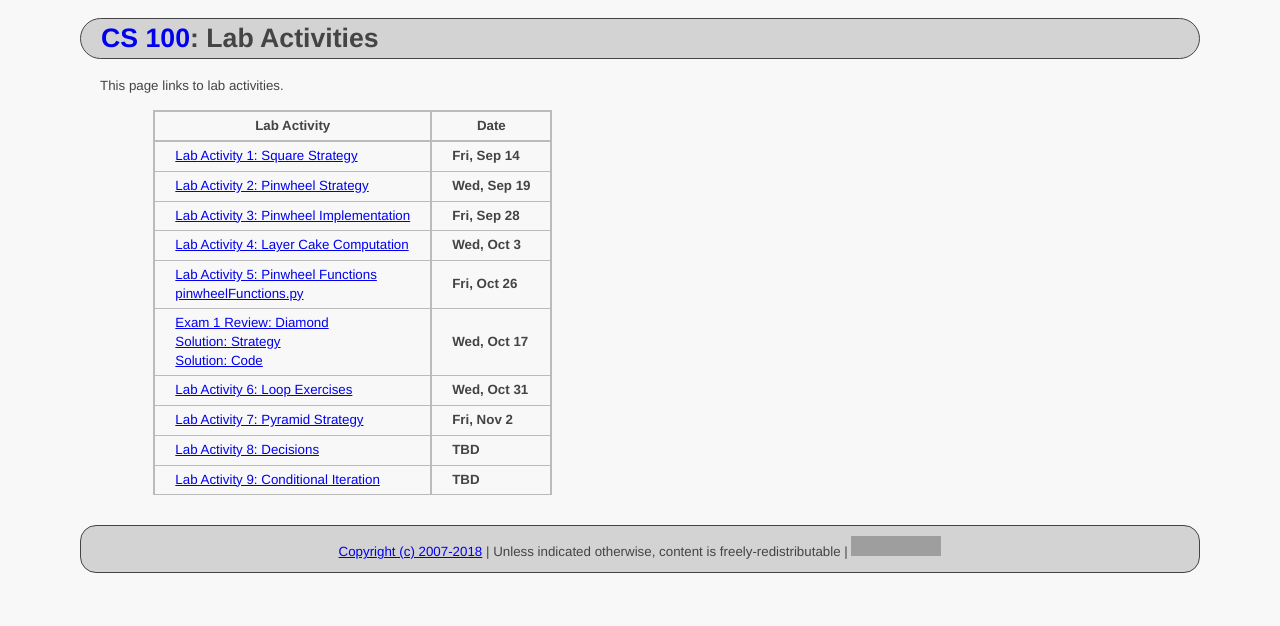
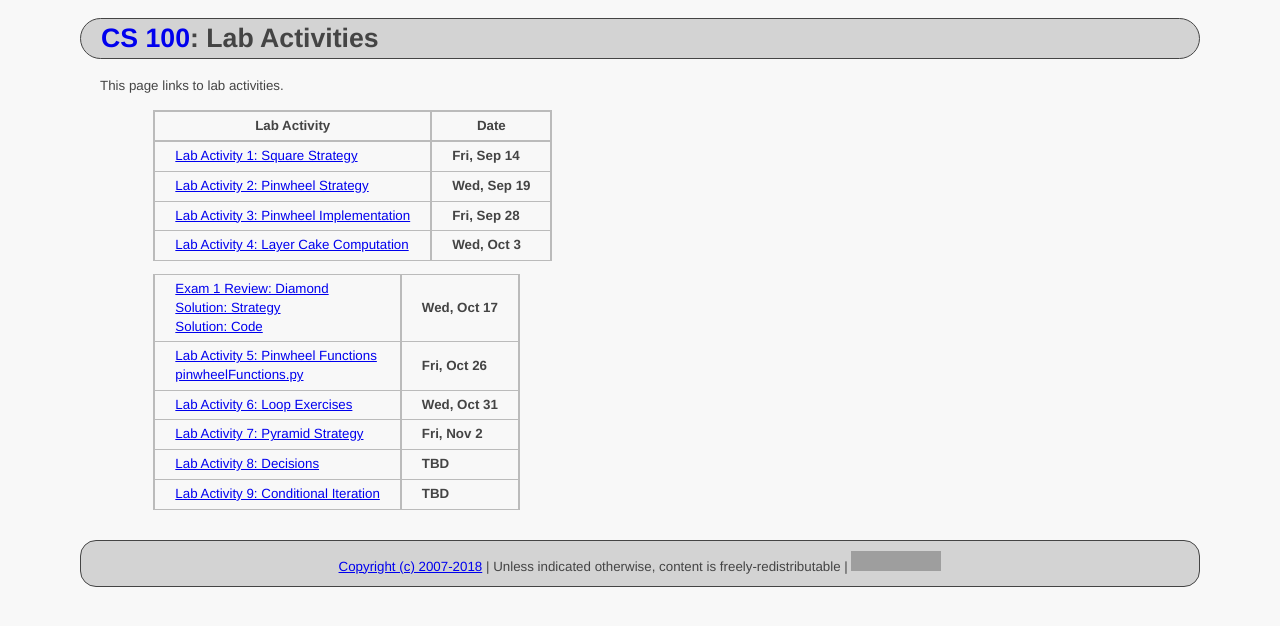
Before and after one commit to ycpcs/cs100-fall2018, a Jekyll site: the page built from labs/index.md, in a window 1280 px wide. Shown: the top 626 px of the page. Built offline with Jekyll 4.4.1, drawn with Linux system fonts in a browser that asks for light colours; grey boxes are pictures that could not be loaded.

```diff
--- a/labs/index.md
+++ b/labs/index.md
@@ -13,8 +13,9 @@ This page links to lab activities.
 > [Lab Activity 2: Pinwheel Strategy](CPADS_Lab2.pdf)        | **Wed, Sep 19** |
 > [Lab Activity 3: Pinwheel Implementation](CPADS_Lab3.pdf)  | **Fri, Sep 28** |
 > [Lab Activity 4: Layer Cake Computation](CPADS_Lab4.pdf)   | **Wed, Oct 3**  |
+
+> [Exam 1 Review: Diamond](CPADS_Exam1Review.pdf) <br> [Solution: Strategy](CPADS_Exam1Review_Strategy.pdf) <br> [Solution: Code](CPADS_Exam1Review_Code.py)  | **Wed, Oct 17**   |
 > [Lab Activity 5: Pinwheel Functions](CPADS_Lab5.pdf) <br /> [pinwheelFunctions.py](src/pinwheelFunctions.py)             | **Fri, Oct 26** |
-> [Exam 1 Review: Diamond](CPADS_Exam1Review.pdf) <br> [Solution: Strategy](CPADS_Exam1Review_Strategy.pdf) <br> [Solution: Code](CPADS_Exam1Review_Code.py)  | **Wed, Oct 17**   |
 > [Lab Activity 6: Loop Exercises](CPADS_Lab6.pdf)           | **Wed, Oct 31** |
 > [Lab Activity 7: Pyramid Strategy](CPADS_Lab7.pdf)         | **Fri, Nov 2** |
 > [Lab Activity 8: Decisions](CPADS_Lab8.pdf)                | **TBD** |
```
Also changed, not shown: schedule.md (+1 -1 lines).
